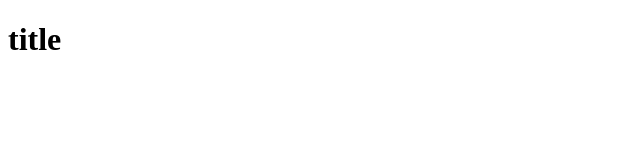
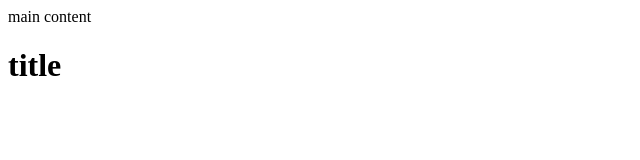
Before and after one commit to NokaK/lesson4-unilab, a plain HTML site: page index.html in a window 1280 px wide. Shown: the whole page, without its empty margins (0-640 px from the left). Drawn offline with Linux system fonts and the light colour scheme.

Commit message:
add text

```diff
--- a/index.html
+++ b/index.html
@@ -4,6 +4,7 @@
 	<title>lesson 4</title>
 </head>
 <body>
+	<div> main content</div>
 	<h1>title</h1>
 </body>
 </html>
```
